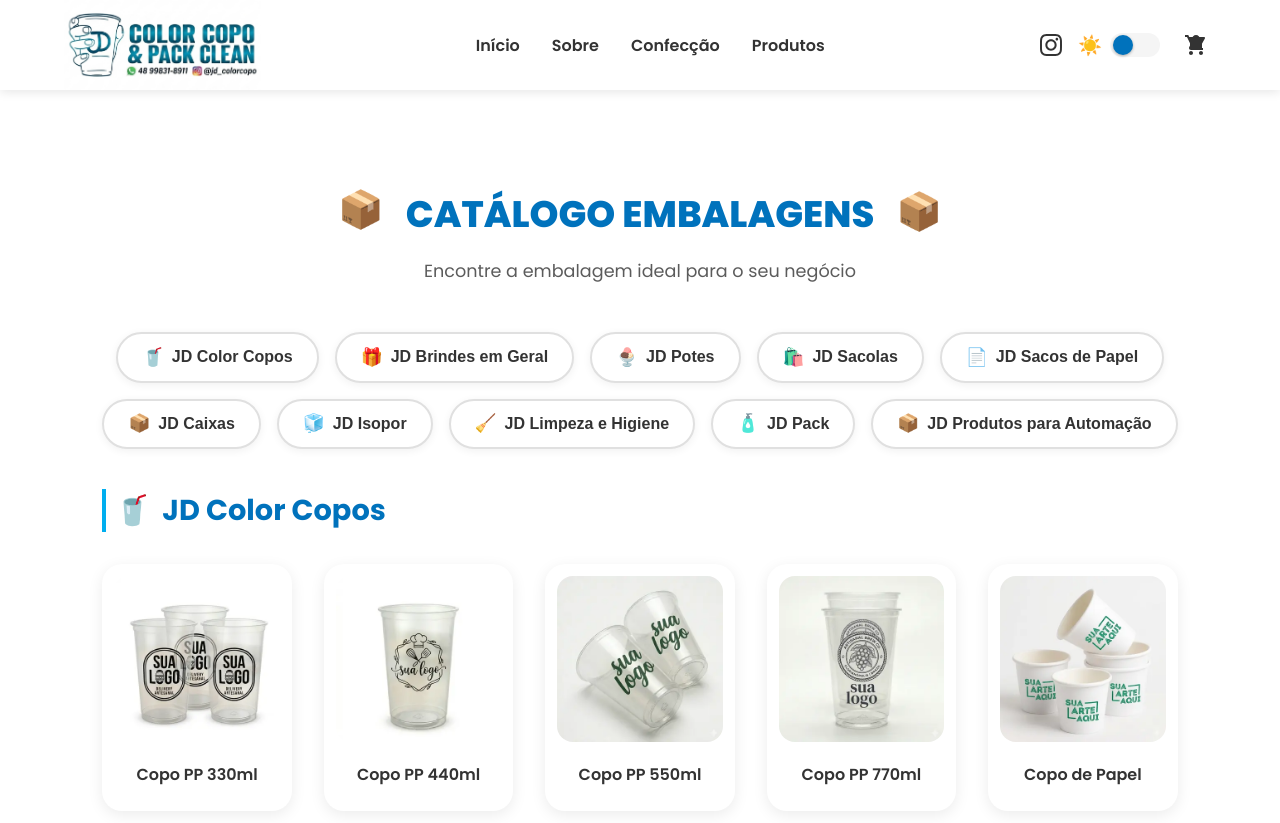
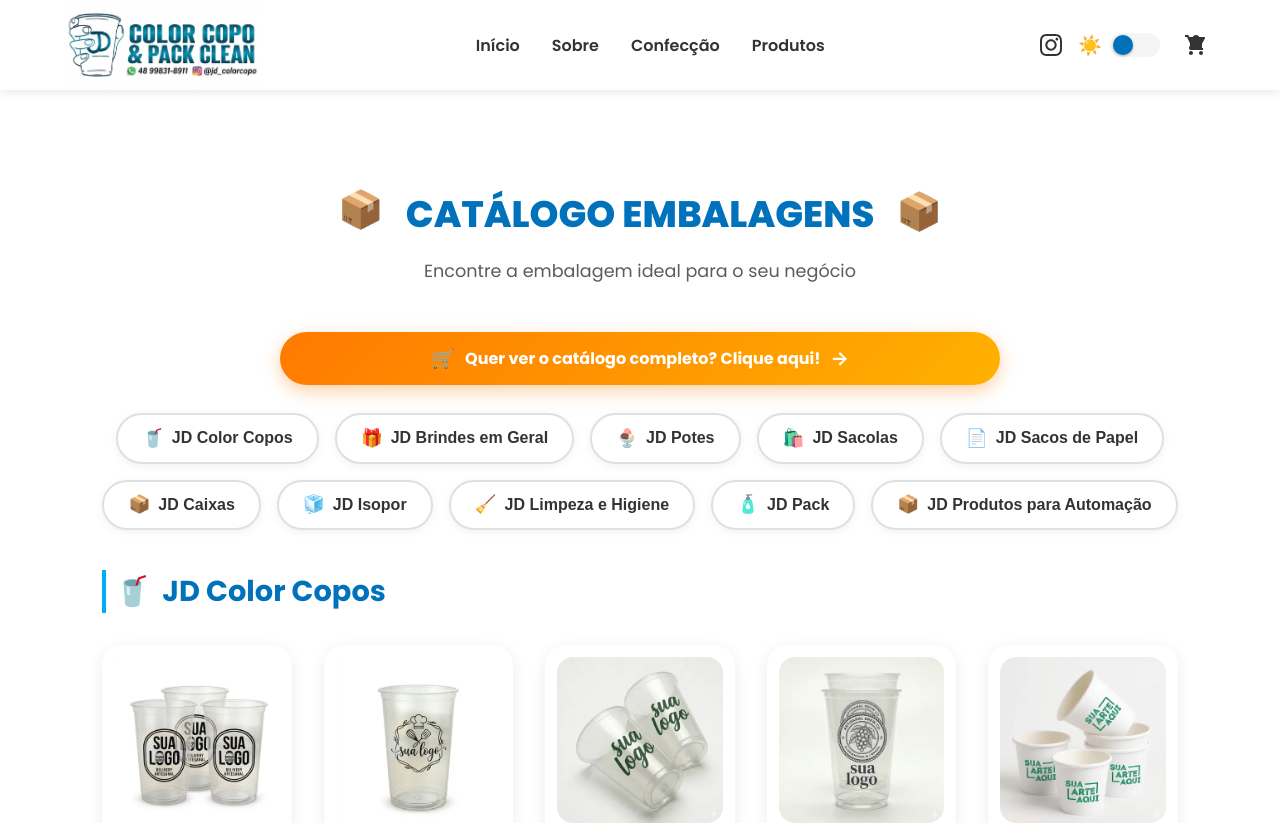
Before and after one commit to ags-tech-team/jd_embalagens_website, a React (Create React App) app: page /produtos in a window 1280 px wide. Shown: the top 823 px of the page. Built offline with nearby package versions, Linux system fonts and the light colour scheme.

Commit message:
atualizando revenues

```diff
--- a/src/pages/Products/index.tsx
+++ b/src/pages/Products/index.tsx
@@ -16,7 +16,8 @@ import {
   FilterButtonsWrapper,
   FilterBadge,
   ClearFilterButton,
-  FilterInfo
+  FilterInfo,
+  FullCatalogBanner // 🆕
 } from './styles';
 import { productsData } from './data';
 import { ProductModal } from '../../components/Products/ProductModal';
@@ -95,6 +96,17 @@ export const Products = () => {
             Encontre a embalagem ideal para o seu negócio
           </ProductsSubtitle>
 
+          <FullCatalogBanner
+            href="https://jdcolorcopoepackclean.pedidook.com.br"
+            target="_blank"
+            rel="noopener noreferrer"
+            aria-label="Ver catálogo completo no site Pedido OK"
+          >
+            <span className="icon">🛒</span>
+            Quer ver o catálogo completo? Clique aqui!
+            <span className="icon">→</span>
+          </FullCatalogBanner>
+
           <FilterContainer>
             <FilterButtonsWrapper>
               {categories.map((category) => (
--- a/src/pages/Products/styles.ts
+++ b/src/pages/Products/styles.ts
@@ -316,3 +316,44 @@ export const ProductName = styled.p`
 export const ProductsWrapper = styled.div`
   background: ${props => props.theme.colors.background};
 `;
+
+export const FullCatalogBanner = styled.a`
+  display: flex;
+  align-items: center;
+  justify-content: center;
+  gap: 10px;
+  width: 100%;
+  max-width: 720px;
+  margin: 0 auto 28px;
+  padding: 14px 24px;
+  border-radius: 999px;
+  background: linear-gradient(135deg, #ff7a00 0%, #ffb100 100%);
+  color: #fff;
+  font-size: 1rem;
+  font-weight: 700;
+  text-align: center;
+  text-decoration: none;
+  box-shadow: 0 6px 18px rgba(255, 122, 0, 0.35);
+  transition: transform 0.2s ease, box-shadow 0.2s ease, filter 0.2s ease;
+
+  span.icon {
+    font-size: 1.2rem;
+    line-height: 1;
+  }
+
+  &:hover {
+    transform: translateY(-2px);
+    box-shadow: 0 10px 24px rgba(255, 122, 0, 0.5);
+    filter: brightness(1.05);
+  }
+
+  &:active {
+    transform: translateY(0);
+  }
+
+  @media (max-width: 480px) {
+    font-size: 0.9rem;
+    padding: 12px 16px;
+    margin-bottom: 22px;
+  }
+`;
```
